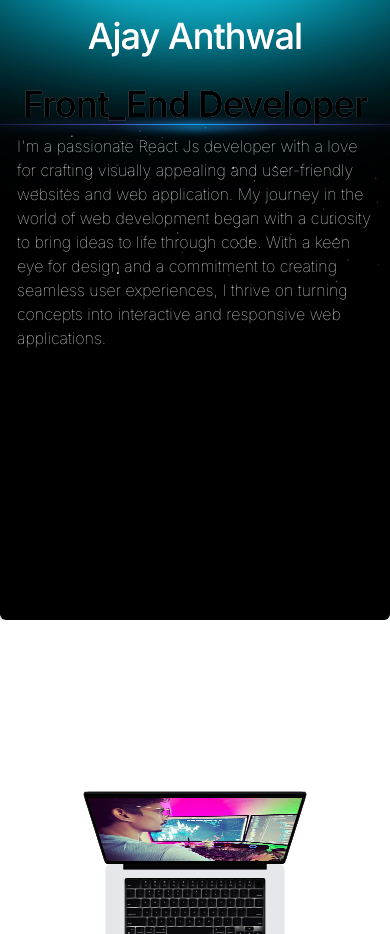
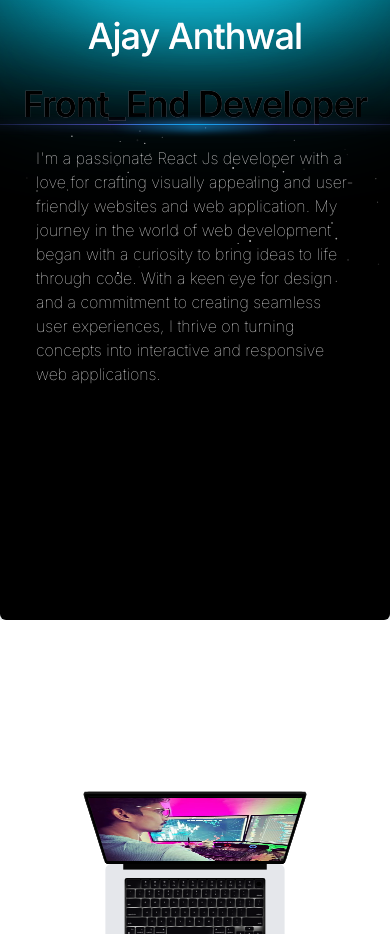
Before and after one commit to ajayAnthwal/Portfolio-ajay, a Next.js app: page / in a window 390 px wide. Shown: the part 4080-5014 px from the top of the page. Built offline with nearby package versions, Linux system fonts and the light colour scheme.

Commit message:
Update globals.css

```diff
--- a/src/app/globals.css
+++ b/src/app/globals.css
@@ -38,7 +38,7 @@ p span {
 @media screen and (max-width: 767px) {
 .portfollio-content{
   position: absolute;
-  bottom: -15%;
-  padding: 0 162px;
+ bottom: -26%;
+  padding: 0 181px;
 }
 }
```
